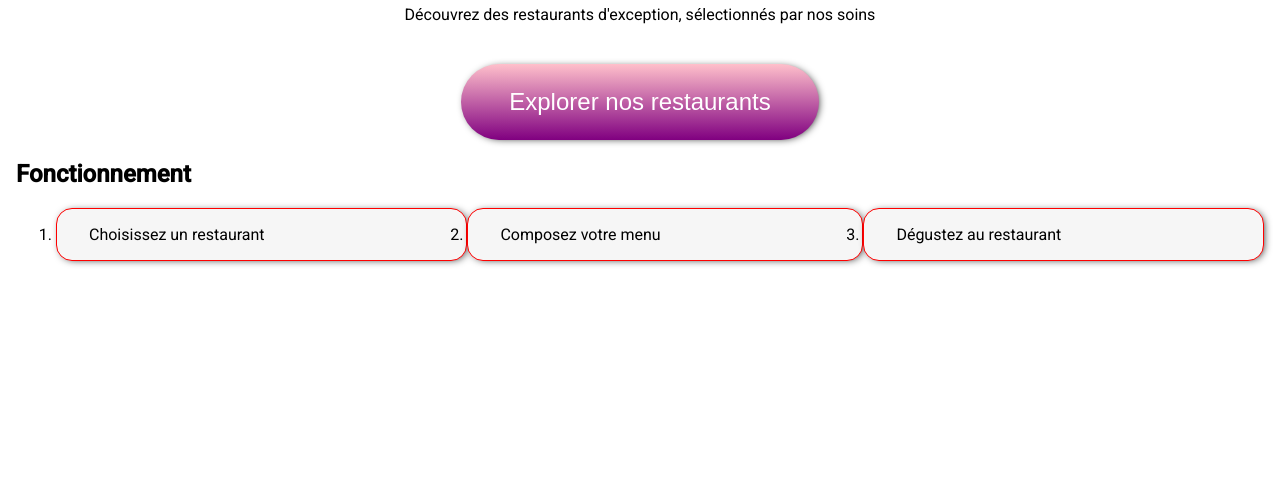
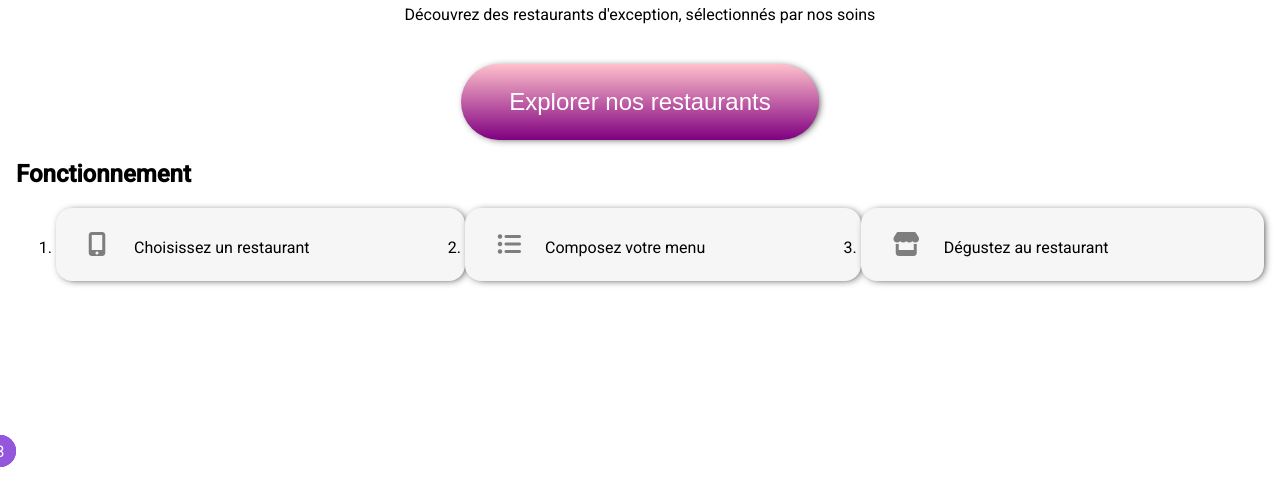
Before and after one commit to DylanMarioGilbert/P4, a website: page index.html in a window 1280 px wide. Shown: the part 317-800 px from the top of the page. Drawn offline with Linux system fonts and the light colour scheme; a web font is replaced by a local one.

Commit message:
add counter to tuto bullet point

```diff
--- a/index.html
+++ b/index.html
@@ -35,9 +35,9 @@
     <section class="tuto">
         <h2>Fonctionnement</h2>
         <ol>
-        <li>Choisissez un restaurant</li>
-        <li>Composez votre menu</li>
-        <li>Dégustez au restaurant</li>
+        <li><i class="fas fa-mobile-alt"></i> Choisissez un restaurant </li>
+        <li><i class="fas fa-list-ul"></i>Composez votre menu</li>
+        <li><i class="fas fa-store"></i>Dégustez au restaurant</li>
         </ol>
     </section>
 </main>
--- a/sass/layout/tuto.scss
+++ b/sass/layout/tuto.scss
@@ -1,7 +1,13 @@
 @use "../utils/box-shadow.scss";
 @use "../utils/zoom.scss";
+@use "../utils/variables.scss";
+@use "../utils/colors.scss";
+
+variables.$tuto-bullet-height : 1em;
+
 
 .tuto {
+    counter-reset: steps;
     & ol {
         display: flex;
         flex-wrap: wrap;
@@ -10,9 +16,22 @@
 
 
     & li {
+        &::before {
+            content : counter(steps);
+            counter-increment: steps;
+            color: white;
+            background-color: colors.$purple;
+            width: 2*variables.$tuto-bullet-height;
+            height: 2*variables.$tuto-bullet-height;
+            display: grid;
+            place-items: center;
+            border-radius: 50%;
+            position: absolute;
+            bottom : variables.$tuto-bullet-height;
+            left: -1*variables.$tuto-bullet-height;
+        }
         background-color: #f6f6f6;
-        padding: 1em 2em;
-        border: 1px solid red;
+        padding: 1.5em 2em;
         flex-grow: 1;
         border-radius: 1em;
         @include box-shadow.base-shadow;
@@ -20,5 +39,10 @@
             @include zoom.transform-zoom;
         }
     }
+    & i.fas {
+        margin-right: 1em;
+        color: colors.$lightgrey;
+        font-size: 1.5em;
+    }
 }
 }
--- /dev/null
+++ b/sass/utils/colors.scss
@@ -0,0 +1,2 @@
+$lightgrey: #7e7e7e;
+$purple : #9356dc;
--- /dev/null
+++ b/sass/utils/variables.scss
@@ -0,0 +1 @@
+$tuto-bullet-height: 1em;
```
Also changed, not shown: style.css, 3 other files.
